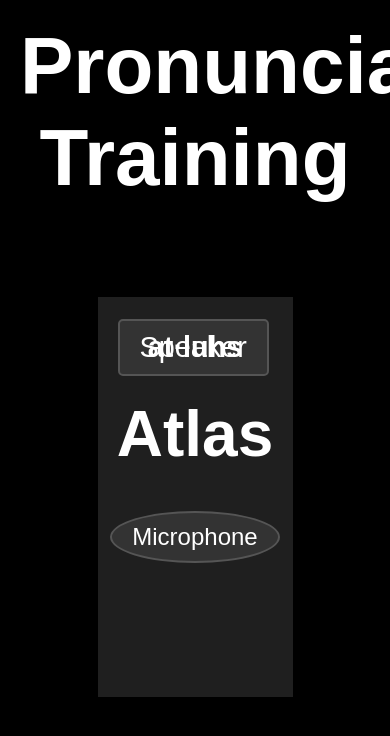
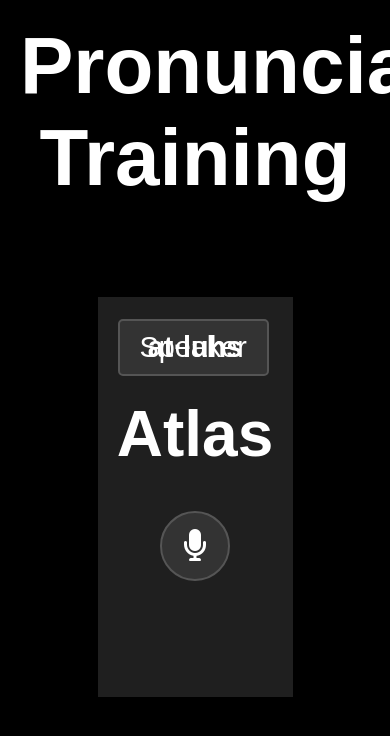
Before and after one commit to AshkanArabim/accent-training, a React (Create React App) app in the folder frontend/my-app/: page / in a window 390 px wide. Shown: the top 736 px of the page. Built offline with nearby package versions, Linux system fonts and the light colour scheme.

Commit message:
microphone icon added

```diff
--- a/frontend/my-app/public/index.html
+++ b/frontend/my-app/public/index.html
@@ -10,34 +10,18 @@
       content="Web site created using create-react-app"
     />
     <link rel="apple-touch-icon" href="%PUBLIC_URL%/logo192.png" />
-    <!--
-      manifest.json provides metadata used when your web app is installed on a
-      user's mobile device or desktop. See https://developers.google.com/web/fundamentals/web-app-manifest/
-    -->
     <link rel="manifest" href="%PUBLIC_URL%/manifest.json" />
-    <!--
-      Notice the use of %PUBLIC_URL% in the tags above.
-      It will be replaced with the URL of the `public` folder during the build.
-      Only files inside the `public` folder can be referenced from the HTML.
 
-      Unlike "/favicon.ico" or "favicon.ico", "%PUBLIC_URL%/favicon.ico" will
-      work correctly both with client-side routing and a non-root public URL.
-      Learn how to configure a non-root public URL by running `npm run build`.
-    -->
+    <!-- Add Font Awesome CDN link here -->
+    <link
+      rel="stylesheet"
+      href="https://cdnjs.cloudflare.com/ajax/libs/font-awesome/6.0.0-beta3/css/all.min.css"
+    />
+
     <title>React App</title>
   </head>
   <body>
     <noscript>You need to enable JavaScript to run this app.</noscript>
     <div id="root"></div>
-    <!--
-      This HTML file is a template.
-      If you open it directly in the browser, you will see an empty page.
-
-      You can add webfonts, meta tags, or analytics to this file.
-      The build step will place the bundled scripts into the <body> tag.
-
-      To begin the development, run `npm start` or `yarn start`.
-      To create a production bundle, use `npm run build` or `yarn build`.
-    -->
   </body>
 </html>
--- a/frontend/my-app/src/App.css
+++ b/frontend/my-app/src/App.css
@@ -227,10 +227,12 @@ body {
 }
 
 .mic-button {
-  font-size: 1.5rem;
+  font-size: 2rem;
   background: #333;
   border: 2px solid #555;
   border-radius: 50%;
+  width: 70px; /* Width and height need to be equal for a circle */
+  height: 70px; /* Matches width to create a perfect circle */
   padding: 10px 20px;
   cursor: pointer;
   transition: background 0.3s;
--- a/frontend/my-app/src/App.js
+++ b/frontend/my-app/src/App.js
@@ -52,7 +52,7 @@ function App() {
             </div>
             <h3 className="dynamic-word">Atlas</h3>
             <button className="mic-button" onClick={handleFlip}>
-              Microphone
+              <i className="fas fa-microphone"></i> {/* Microphone icon */}
             </button>
           </div>
 
@@ -60,7 +60,7 @@ function App() {
             <h2>at·luhs</h2>
             <h3>Atlas</h3>
             <button className="mic-button" onClick={handleFlip}>
-              Go Back
+              <i className="fas fa-microphone"></i> {/* Microphone icon for Go Back */}
             </button>
           </div>
         </div>
```
